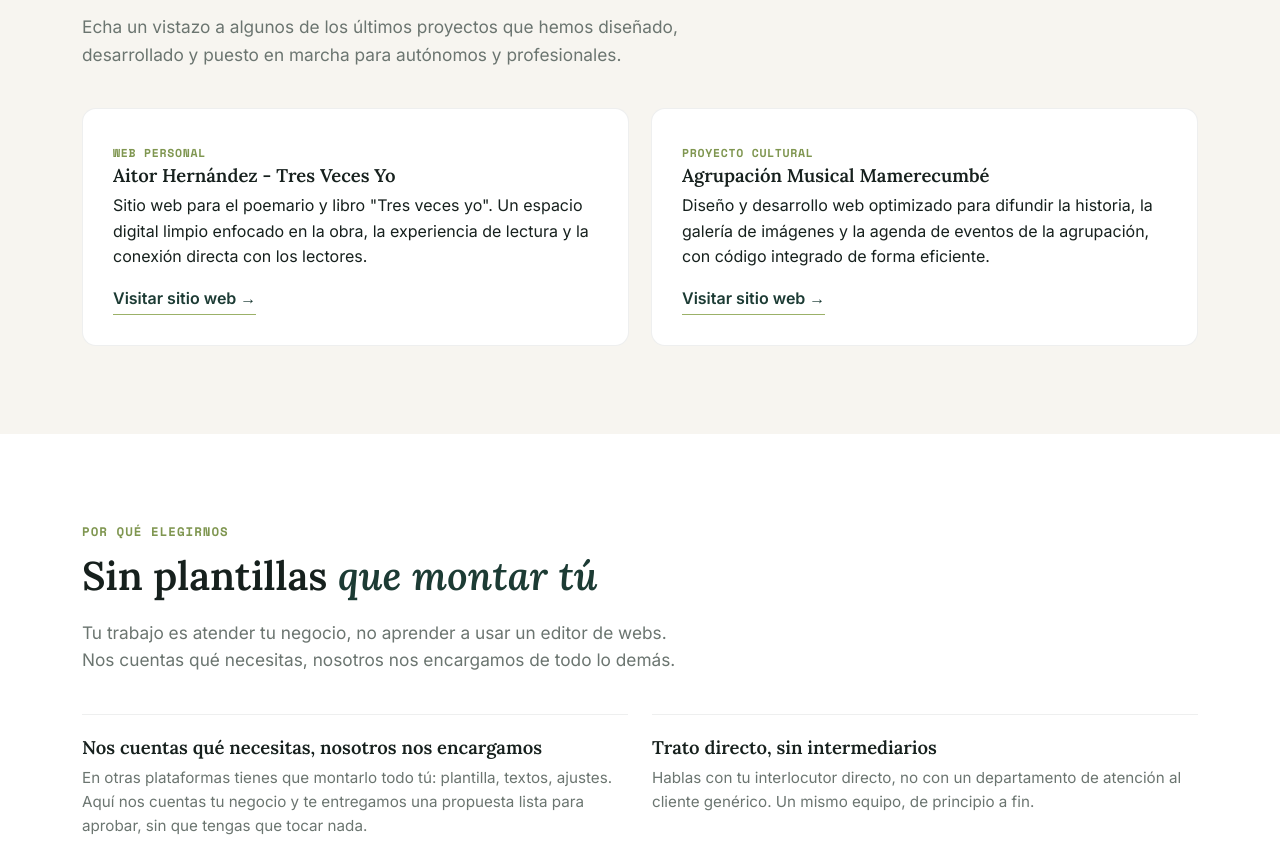
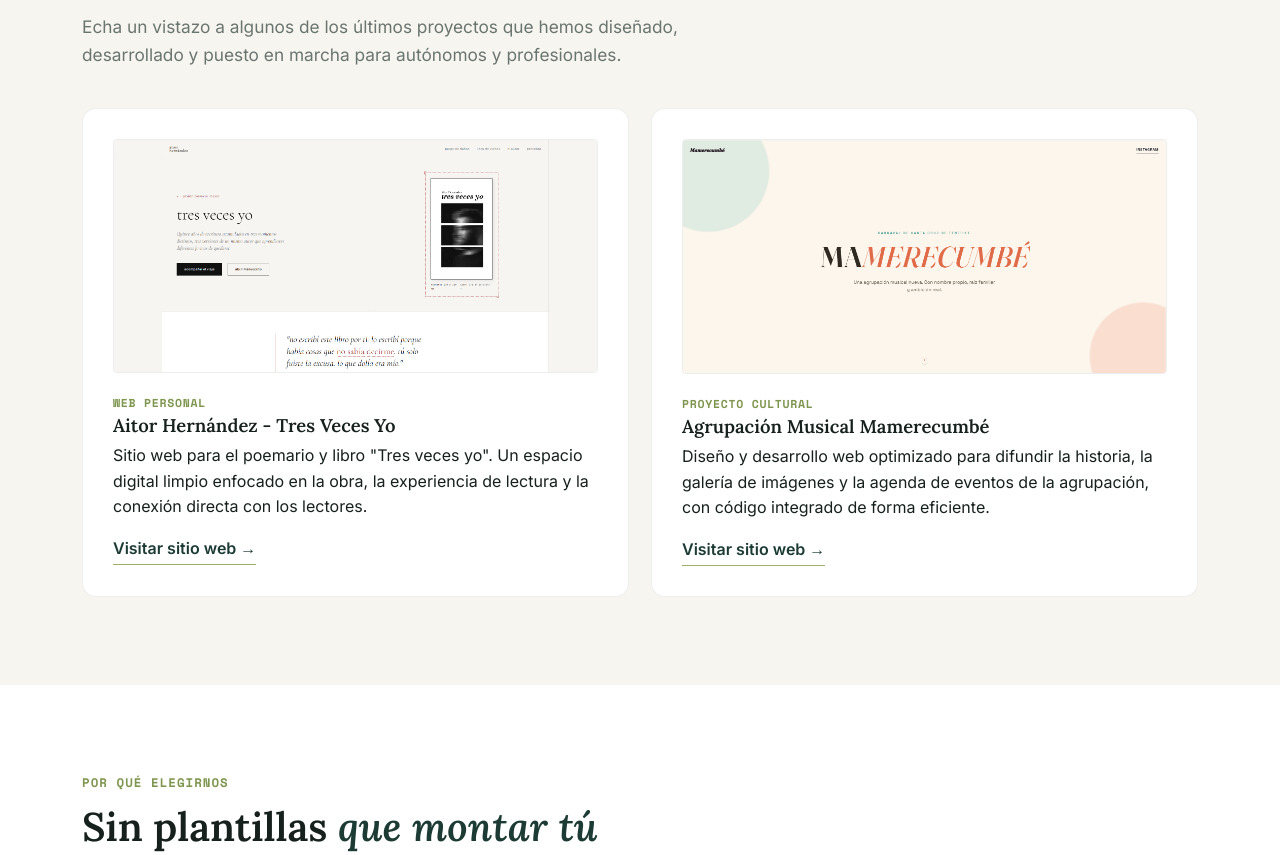
Before and after one commit to aitorhdezluna/serviciosmarkting, a plain HTML site: page index.html in a window 1280 px wide. Shown: the part 3280-4135 px from the top of the page. Drawn offline with nearby package versions, Linux system fonts and the light colour scheme.

Commit message:
Update index.html

```diff
--- a/index.html
+++ b/index.html
@@ -28,6 +28,23 @@
 <link href="https://fonts.googleapis.com/css2?family=Lora:ital,wght@0,500;0,600;1,500;1,600&family=Inter:wght@400;500;600&family=Space+Mono:wght@400;700&display=swap" rel="stylesheet">
 
 <link rel="stylesheet" href="styles.css">
+
+<!-- Estilo extra opcional e integrado para controlar las imágenes del portfolio de manera adaptativa -->
+<style>
+  .service-card-image {
+    width: 100%;
+    overflow: hidden;
+    border-radius: 4px;
+    margin-bottom: 16px;
+    border: 1px solid rgba(22, 32, 29, 0.08);
+  }
+  .service-card-image img {
+    width: 100%;
+    height: auto;
+    display: block;
+    object-fit: cover;
+  }
+</style>
 
 <script type="application/ld+json">
 {
@@ -292,6 +309,9 @@
 
       <div class="service-pair">
         <article class="service-card">
+          <div class="service-card-image">
+            <img src="web-aitor-tres-veces-yo-desktop.PNG" alt="Captura de pantalla de la web de Aitor Hernández - Tres Veces Yo">
+          </div>
           <span class="feature-tag">Web Personal</span>
           <h3>Aitor Hernández - Tres Veces Yo</h3>
           <p>Sitio web para el poemario y libro "Tres veces yo". Un espacio digital limpio enfocado en la obra, la experiencia de lectura y la conexión directa con los lectores.</p>
@@ -301,6 +321,9 @@
         </article>
 
         <article class="service-card">
+          <div class="service-card-image">
+            <img src="web-mamerecumbe-agrupacion-musical.PNG" alt="Captura de pantalla de la web de la Agrupación Musical Mamerecumbé">
+          </div>
           <span class="feature-tag">Proyecto Cultural</span>
           <h3>Agrupación Musical Mamerecumbé</h3>
           <p>Diseño y desarrollo web optimizado para difundir la historia, la galería de imágenes y la agenda de eventos de la agrupación, con código integrado de forma eficiente.</p>
@@ -356,7 +379,7 @@
         <li class="process-step">
           <span class="step-num">[ 02 ]</span>
           <h3>Briefing rápido</h3>
-          <p>Te pedimos lo esencial según el servicio: textos, accesos o información del negocio. Sin formularios eternos.</p>
+          <p>Te pedimos lo essencial según el servicio: textos, accesos o información del negocio. Sin formularios eternos.</p>
         </li>
         <li class="process-step">
           <span class="step-num">[ 03 ]</span>
```
